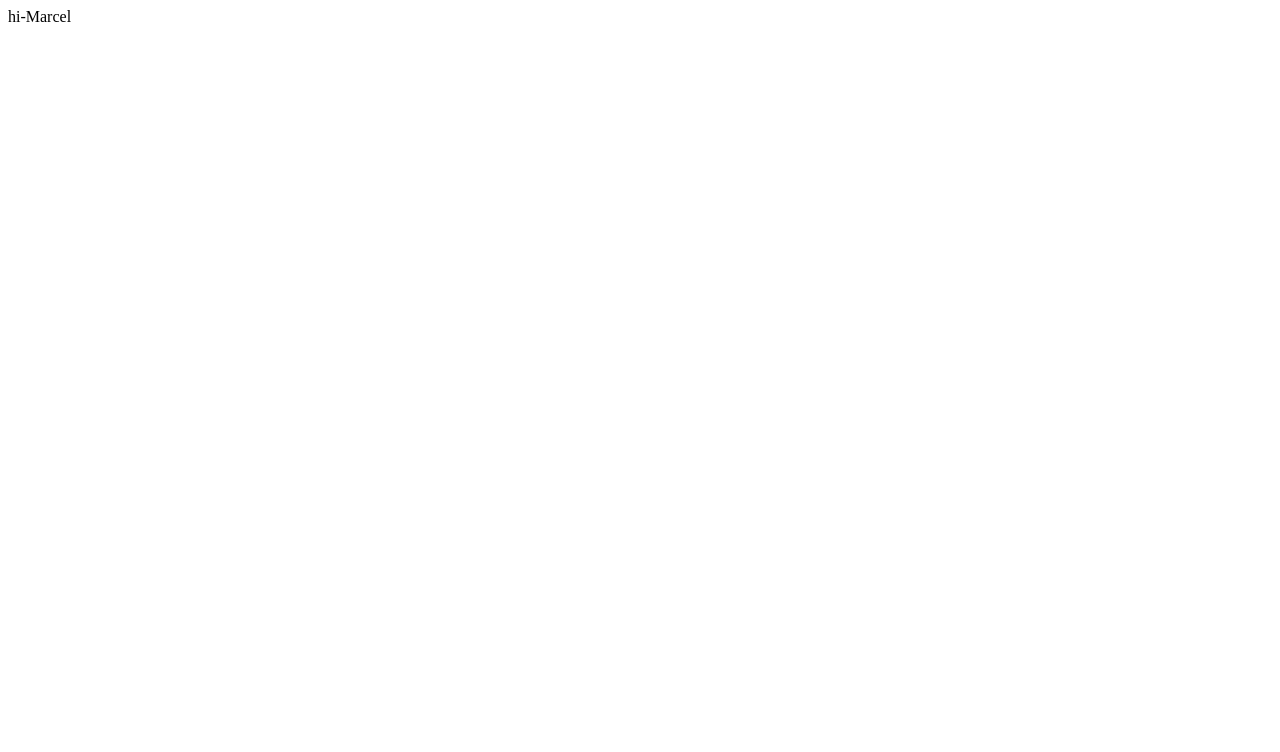
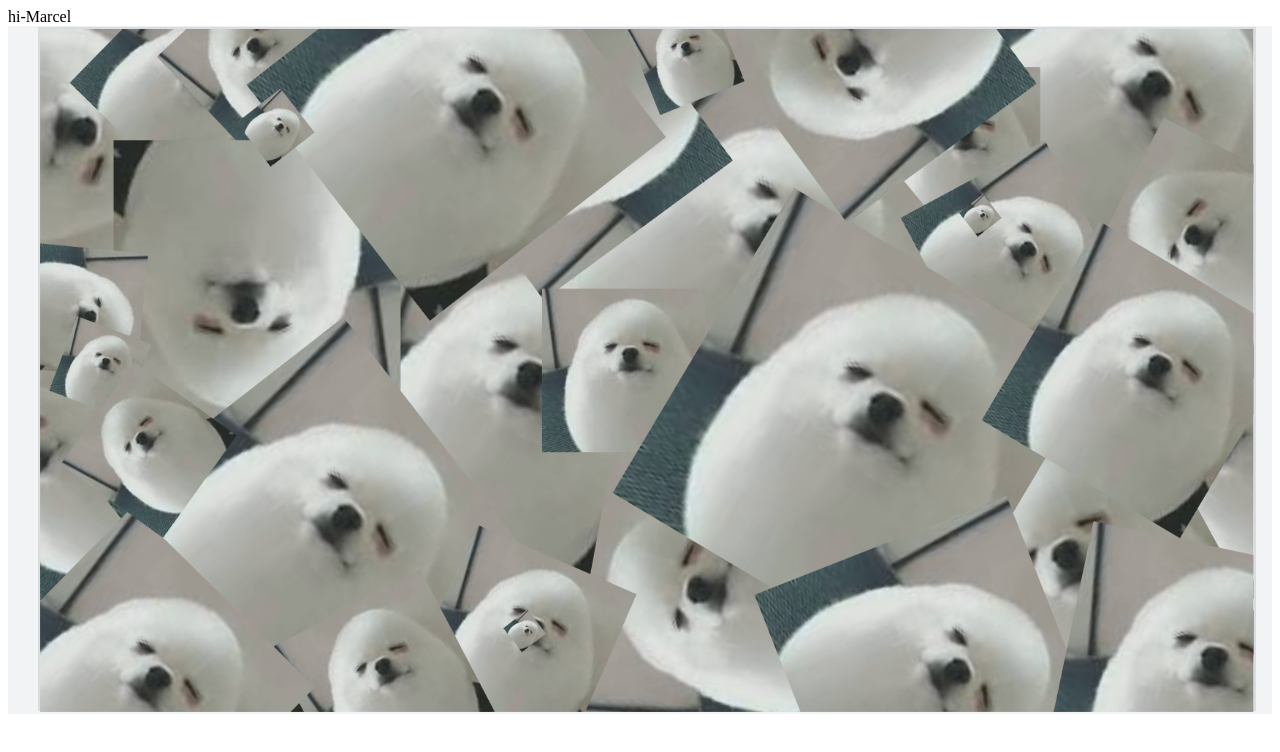
Before and after one commit to Marcel-xu/Marcel-xu.github.io, a plain HTML site: page index.html in a window 1280 px wide. Drawn offline with Linux system fonts and the light colour scheme.

Commit message:
eggdude!!!!

```diff
--- a/index.html
+++ b/index.html
@@ -7,5 +7,6 @@
 </head>
 <body>
 	hi-Marcel
+	<img src="eggdude.png" width="100%">
 </body>
 </html>
```
Also changed, not shown: eggdude.png (added).
